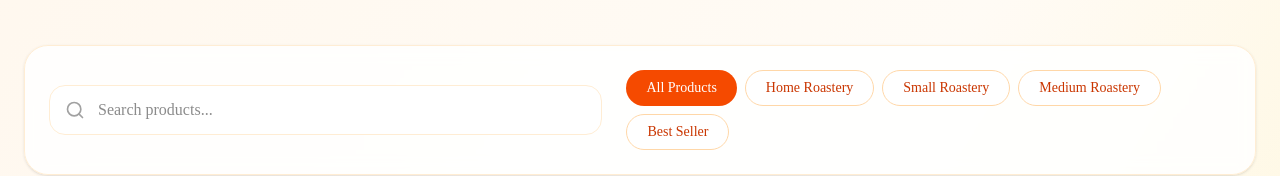
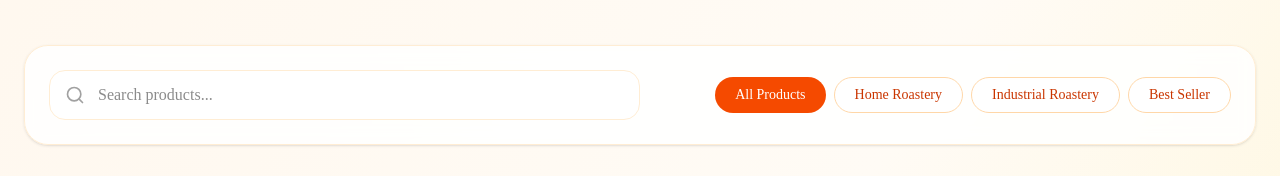
Before and after one commit to Goeter/steda_roaster, a Next.js app: page /products in a window 1280 px wide. Shown: the part 483-659 px from the top of the page. Built offline with nearby package versions, Linux system fonts and the light colour scheme.

Commit message:
Update page.tsx

```diff
--- a/app/products/page.tsx
+++ b/app/products/page.tsx
@@ -10,7 +10,7 @@ import { Footer } from '@/components/sections/footer';
 import { Button } from '@/components/ui/button';
 import { products } from '@/lib/cms-data';
 
-const filterOptions = ['All Products', 'Home Roastery', 'Small Roastery', 'Medium Roastery', 'Best Seller'];
+const filterOptions = ['All Products', 'Home Roastery', 'Industrial Roastery', 'Best Seller'];
 
 export default function ProductsPage() {
   const [searchQuery, setSearchQuery] = useState('');
```
